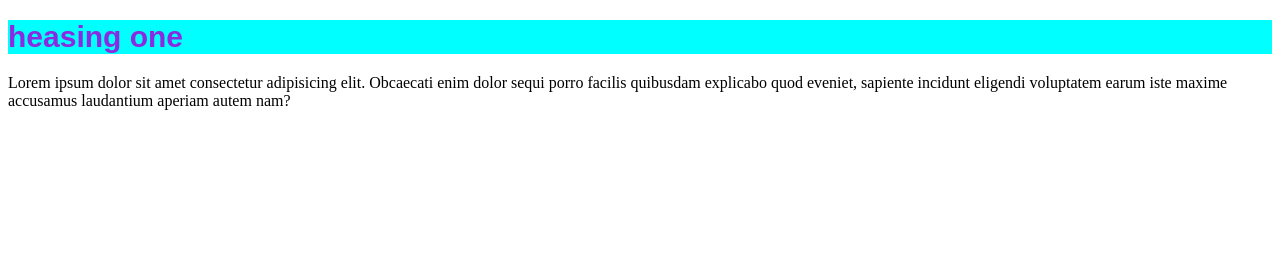
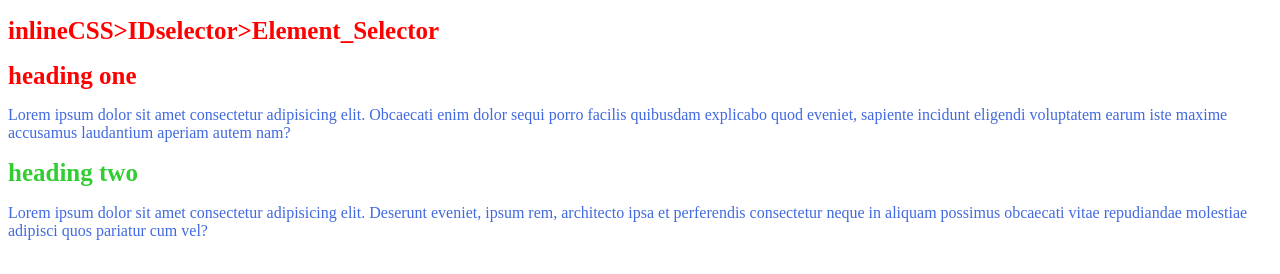
Before and after one commit to AkshatBanthiya/Full-Stack-Web-Dev, a plain HTML site: page index.html in a window 1280 px wide. Drawn offline with Linux system fonts and the light colour scheme.

Commit message:
element selectors

```diff
--- a/index.html
+++ b/index.html
@@ -5,11 +5,27 @@
   <meta http-equiv="X-UA-Compatible" content="IE=edge">
   <meta name="viewport" content="width=device-width, initial-scale=1.0">
   <title>Full Stack web dev</title>
+  <style>
+    h1{
+      color: red;
+      font-size: 25px;
+    }
+    p{
+      color: royalblue;
+      font-weight: 250px ;
+    }
+    #heading_two{
+      color: limegreen;
+    }
+  </style>
 </head>
 <body>
-    <h1 style="background-color: aqua; color: blueviolet; font-size: 30px; font-family: sans-serif;">heasing one</h1>
+    <h1>inlineCSS>IDselector>Element_Selector</h1>
+    <h1>heading one</h1>
     <p>
     Lorem ipsum dolor sit amet consectetur adipisicing elit. Obcaecati enim dolor sequi porro facilis quibusdam explicabo quod eveniet, sapiente incidunt eligendi voluptatem earum iste maxime accusamus laudantium aperiam autem nam?
   </p>
+    <h1 id="heading_two">heading two</h1>
+  <p >Lorem ipsum dolor sit amet consectetur adipisicing elit. Deserunt eveniet, ipsum rem, architecto ipsa et perferendis consectetur neque in aliquam possimus obcaecati vitae repudiandae molestiae adipisci quos pariatur cum vel?</p>
 </body>
 </html>
```
